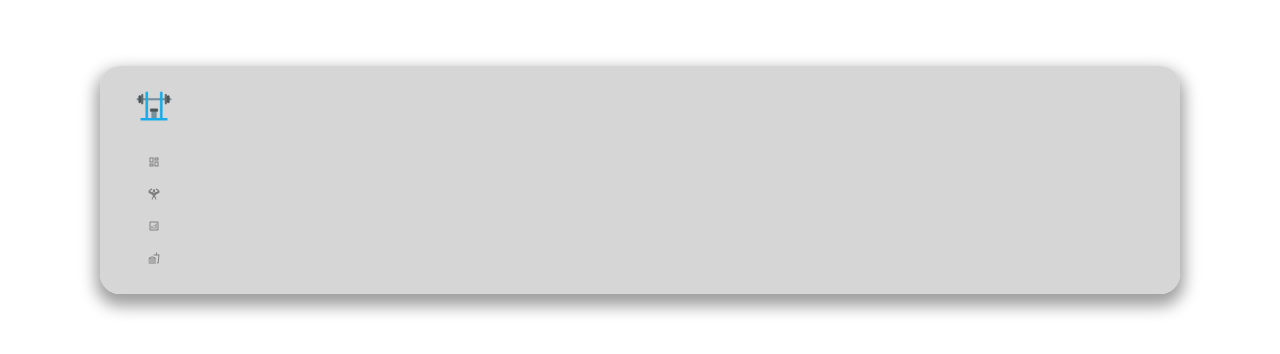
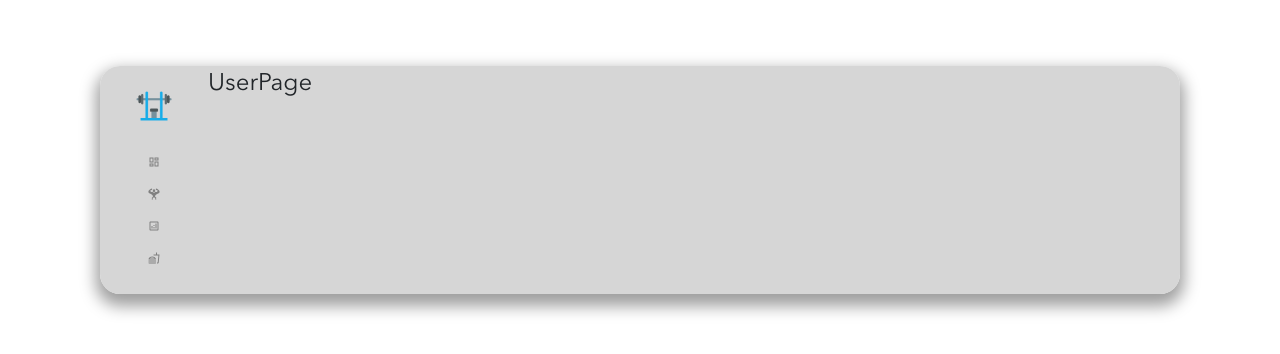
Before and after one commit to merinekh/my-fitness-app, a React (Create React App) app: page /userPage in a window 1280 px wide. Before the commit this address had no page. Shown: the top 354 px of the page. Built offline with nearby package versions, Linux system fonts and the light colour scheme.

Commit message:
Initial Components

```diff
--- a/package.json
+++ b/package.json
@@ -13,6 +13,7 @@
     "react-router-dom": "^6.8.1",
     "react-scripts": "5.0.1",
     "scss": "^0.2.4",
+    "swiper": "^9.0.3",
     "web-vitals": "^2.1.4"
   },
   "scripts": {
--- a/src/App.js
+++ b/src/App.js
@@ -3,6 +3,7 @@
 import HomePage from "./pages/HomePage/HomePage";
 import { BrowserRouter, Routes, Route } from "react-router-dom";
 import ExercicesPage from "./pages/Pages/Exercices/Exercices";
+import UserPage from "./pages/Pages/UserPage/UserPage";
 function App() {
   return (
     <div className="App">
@@ -11,6 +12,7 @@
         <Routes>
           <Route path="" element={<HomePage />} />
           <Route path="/exercices" element={<ExercicesPage />} />
+          <Route path="/userPage" element={<UserPage />} />
         </Routes>
       </BrowserRouter>
     </div>
--- a/src/components/SideBar/SideBar.js
+++ b/src/components/SideBar/SideBar.js
@@ -23,7 +23,7 @@
           <NavLink to="/exercices" className="sidebar-link">
             <GiMuscleUp className="sidebar-link__icon" />
           </NavLink>
-          <NavLink className="sidebar-link">
+          <NavLink to="/userPage" className="sidebar-link">
             <MdOutlineAnalytics className="sidebar-link__icon" />
           </NavLink>
           <NavLink className="sidebar-link">
--- /dev/null
+++ b/src/pages/Pages/UserPage/UserPage.js
@@ -0,0 +1,7 @@
+import React from "react";
+
+function UserPage() {
+  return <div>UserPage</div>;
+}
+
+export default UserPage;
```
Also changed, not shown: 1 other file (tests, documents, lock files or other folders).
